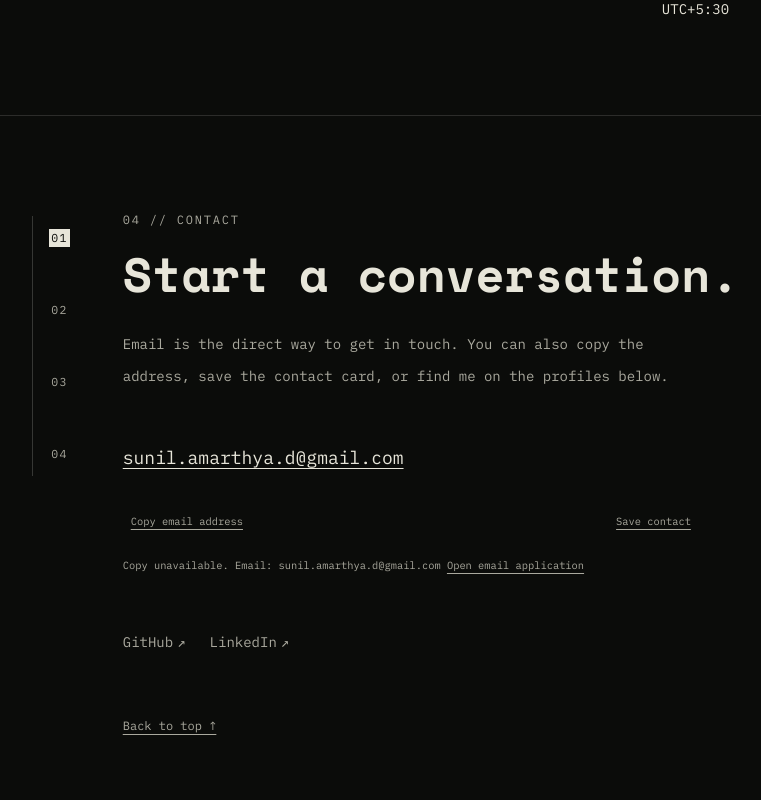
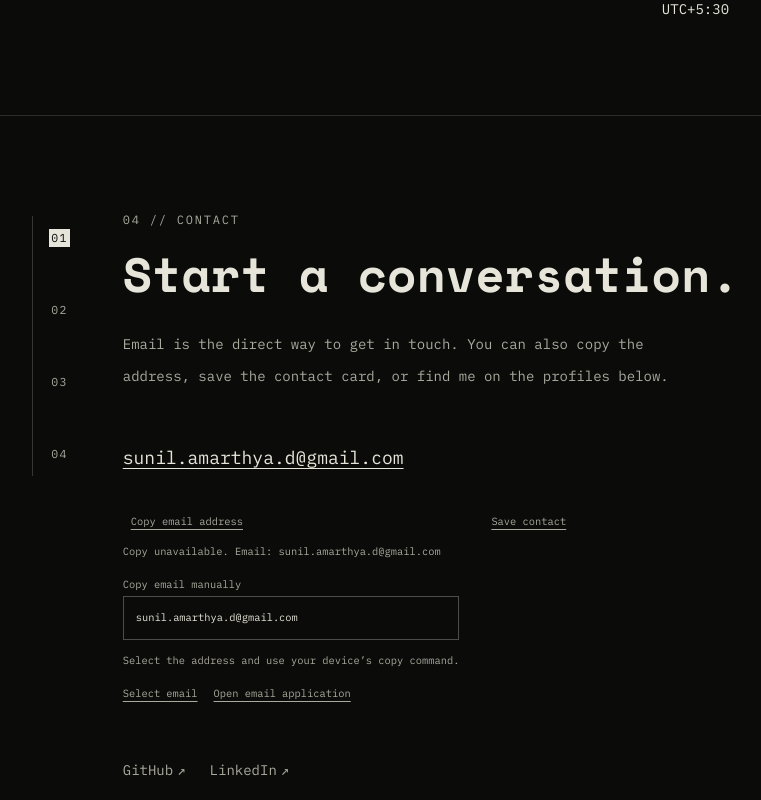
Before and after one commit to sunil-0701/My-Portfolio, a React (Vite) app: page / in a window 1280 px wide. Both pictures are taken after a click on the button "Copy email address". Shown: the part 2059-2859 px from the top of the page, without its empty margins (24-785 px from the left). Built offline with nearby package versions, Linux system fonts and the light colour scheme.

Commit message:
feat(contact): offer manual email selection when clipboard access fails

```diff
--- a/scripts/check-contact.js
+++ b/scripts/check-contact.js
@@ -35,6 +35,16 @@ await withBrowser(async ({ page, url }) => {
   await page.waitForFunction(() => document.querySelector('[data-copy-feedback]').textContent.startsWith('Copy unavailable.'))
   assert.ok((await page.$eval('[data-copy-feedback]', (element) => element.textContent)).includes(SITE.email))
   assert.equal(await page.$eval('.copy-email button', (button) => button.disabled), false)
+  assert.ok(await page.$eval('.copy-email button', (button) => button === document.activeElement), 'A failed request must not steal focus')
+  assert.equal(await page.$eval('.copy-email input', (input) => input.value), SITE.email)
+  assert.ok(await page.$eval('.copy-email input', (input) => input.readOnly))
+  await page.click('[data-select-email]')
+  assert.equal(await page.$eval('.copy-email input', (input) => input.value.slice(input.selectionStart, input.selectionEnd)), SITE.email)
+  assert.ok(await page.$eval('.copy-email input', (input) => input === document.activeElement))
+  await page.evaluate(() => { navigator.clipboard.writeText = async () => {} })
+  await page.click('.copy-email button')
+  await page.waitForFunction(() => document.querySelector('[data-copy-feedback]').textContent === 'Email copied')
+  assert.equal(await page.$('.copy-email input'), null, 'Successful retries should remove the manual fallback')
   const profiles = await page.$$eval('.hero-rail a[target="_blank"]', (links) => links.map((link) => ({ href: link.href, announced: link.textContent.includes('opens in a new tab') })))
   assert.deepEqual(profiles, [{ href: SITE.github, announced: true }, { href: SITE.linkedin, announced: true }])
   const savedContact = await page.$eval('.save-contact', (link) => ({ filename: link.download, content: decodeURIComponent(link.getAttribute('href').split(',').slice(1).join(',')) }))
--- a/src/components/ui/CopyEmail.jsx
+++ b/src/components/ui/CopyEmail.jsx
@@ -9,6 +9,7 @@ export default function CopyEmail() {
   const pending = useRef(false)
   const mounted = useRef(true)
   const timeoutRef = useRef()
+  const manualEmailRef = useRef(null)
 
   useEffect(() => {
     mounted.current = true
@@ -51,8 +52,29 @@ export default function CopyEmail() {
       </button>
       <p id={feedbackId} aria-live="polite" aria-atomic="true" className="break-words" data-copy-feedback>
         {status}
-        {failed && <>{' '}<a href={`mailto:${SITE.email}`} className="inline-flex min-h-11 items-center underline underline-offset-4 hover:text-paper">Open email application</a></>}
       </p>
+      {failed && <div className="mt-3 w-full max-w-sm">
+        <label htmlFor={`${feedbackId}-manual`} className="block leading-6">Copy email manually</label>
+        <input
+          ref={manualEmailRef}
+          id={`${feedbackId}-manual`}
+          type="text"
+          readOnly
+          value={SITE.email}
+          spellCheck={false}
+          aria-describedby={`${feedbackId}-hint`}
+          onFocus={(event) => event.currentTarget.select()}
+          className="min-h-11 w-full min-w-0 border border-paper/30 bg-ink px-3 text-paper"
+        />
+        <p id={`${feedbackId}-hint`} className="mt-2 leading-6">Select the address and use your device’s copy command.</p>
+        <div className="flex flex-wrap gap-x-4">
+          <button type="button" data-select-email onClick={() => {
+            manualEmailRef.current?.focus({ preventScroll: true })
+            manualEmailRef.current?.select()
+          }} className="inline-flex min-h-11 items-center underline underline-offset-4 hover:text-paper">Select email</button>
+          <a href={`mailto:${SITE.email}`} className="inline-flex min-h-11 items-center underline underline-offset-4 hover:text-paper">Open email application</a>
+        </div>
+      </div>}
     </div>
   )
 }
```
